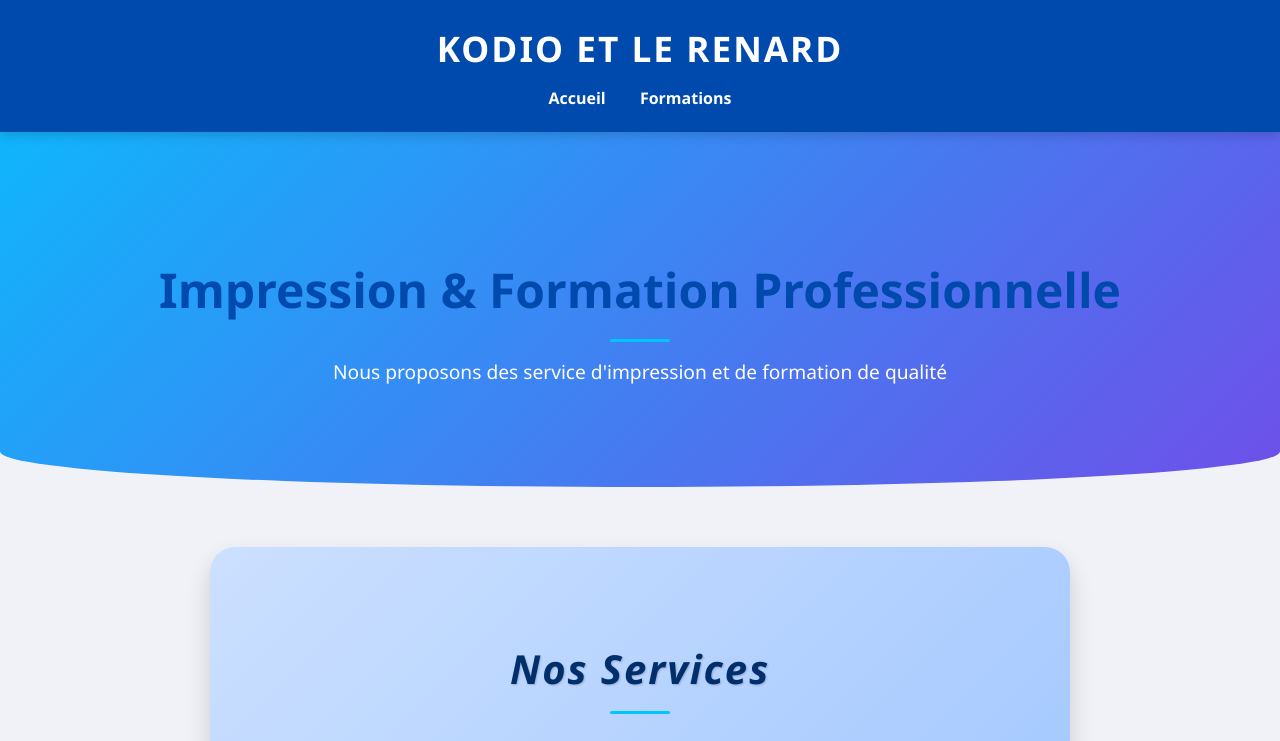
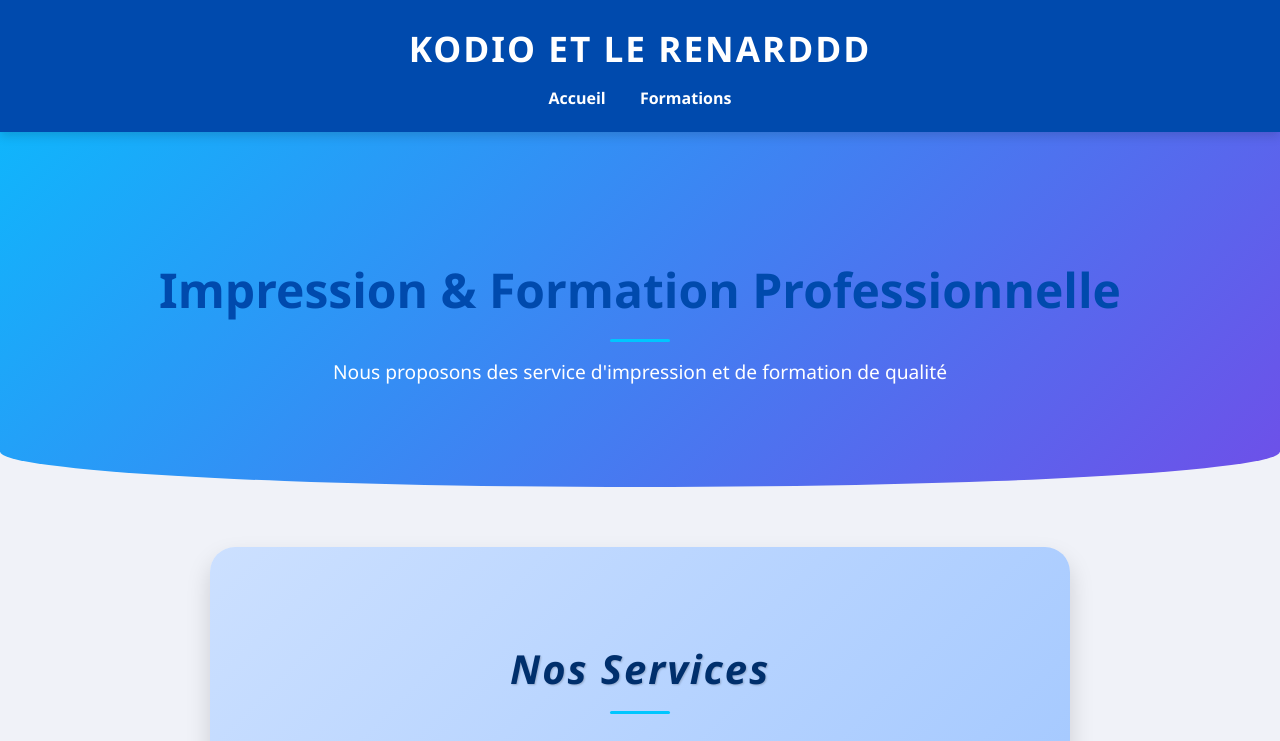
Before and after one commit to kodiosoul/kodio-renard-site, a plain HTML site: page index.html in a window 1280 px wide. Shown: the top 741 px of the page. Drawn offline with Linux system fonts and the light colour scheme.

Commit message:
Update index.html

```diff
--- a/index.html
+++ b/index.html
@@ -8,7 +8,7 @@
 </head>
 <body>
     <header>
-        <h1>KODIO ET LE RENARD</h1>
+        <h1>KODIO ET LE RENARDDD</h1>
         <nav>
             <a href="index.html">Accueil</a>
             <a href="formation.html">Formations</a>
```
